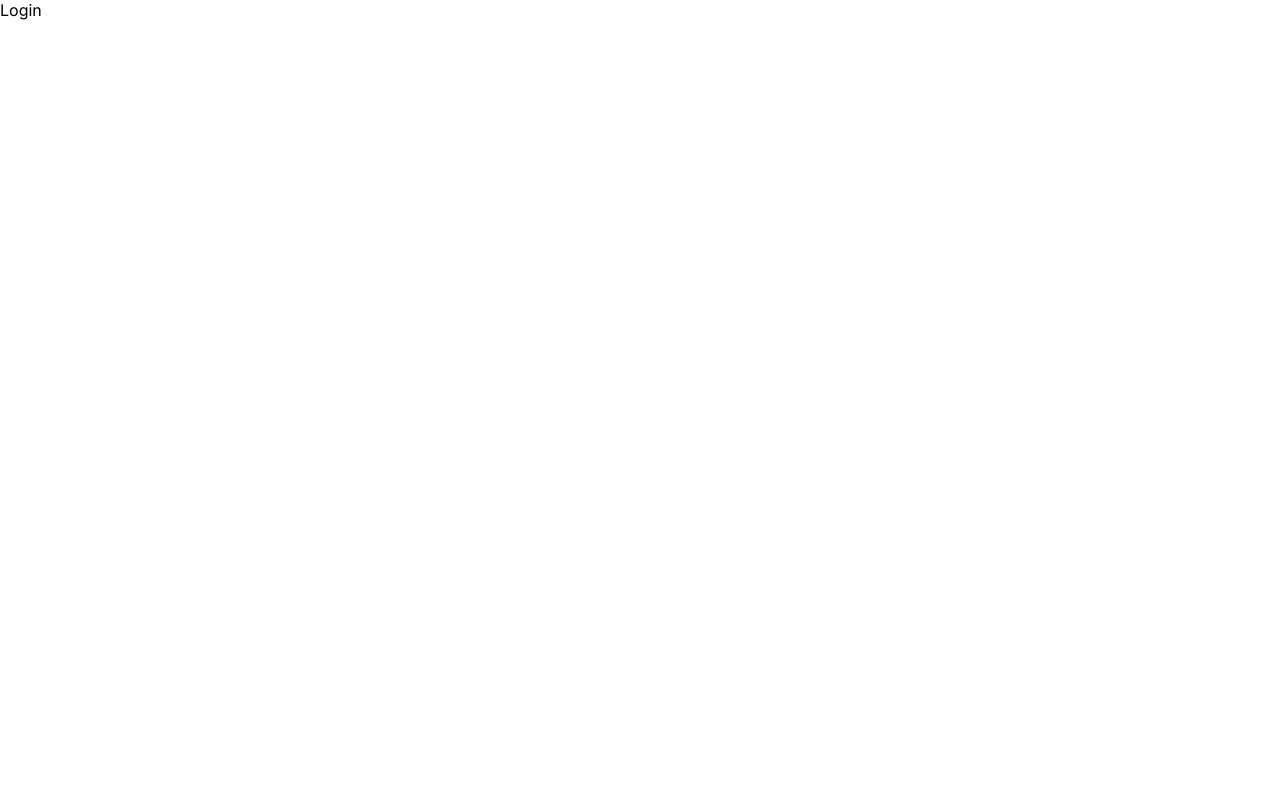
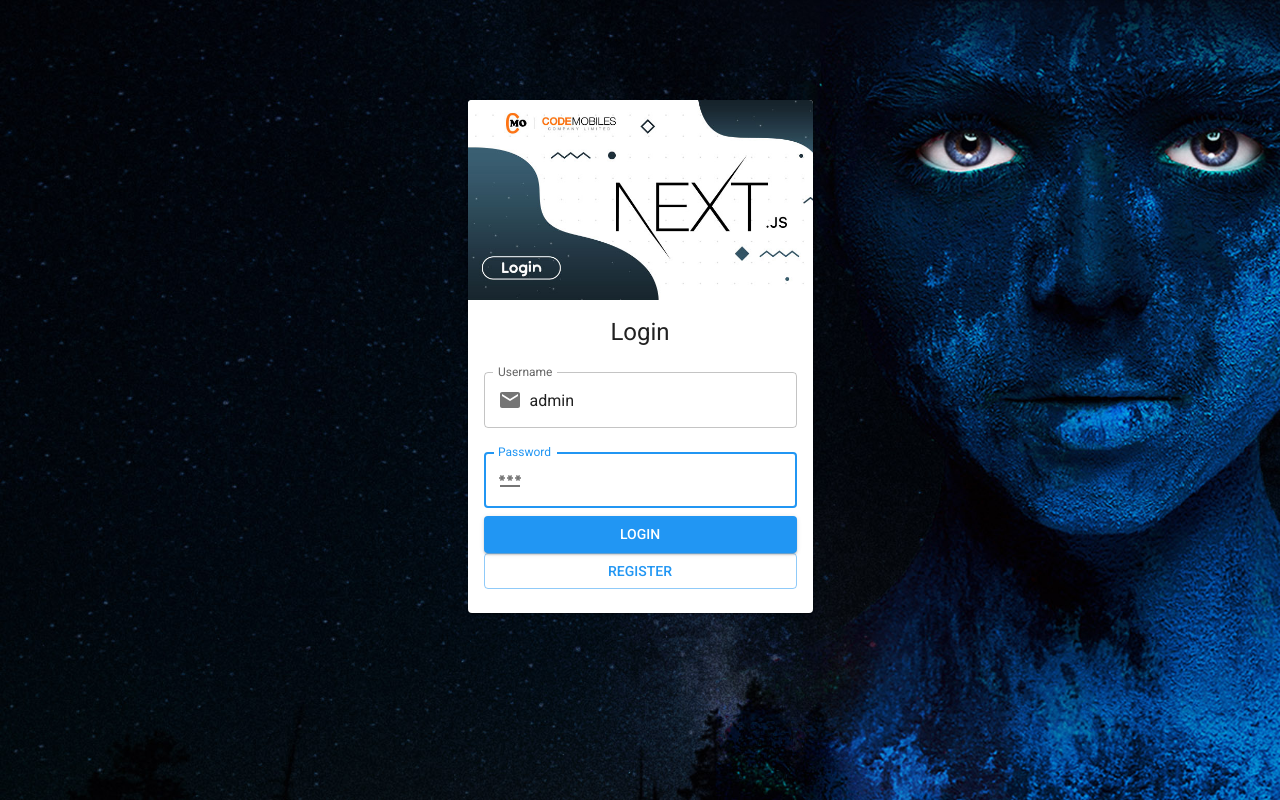
Before and after one commit to DevAiKaiSys/CMDev_Next.js, a Next.js app in the folder Workshops/stock/: page /login in a window 1280 px wide. Built offline with nearby package versions, Linux system fonts and the light colour scheme.

Commit message:
CMNextStock Workshop : ep35 register login navigation

```diff
--- a/Workshops/stock/app/(auth)/login/page.tsx
+++ b/Workshops/stock/app/(auth)/login/page.tsx
@@ -1,7 +1,175 @@
+'use client';
+
+import {
+  Alert,
+  Box,
+  Button,
+  Card,
+  CardContent,
+  CardMedia,
+  InputAdornment,
+  TextField,
+  Typography,
+} from '@mui/material';
+import * as Icons from '@mui/icons-material/';
 import React from 'react';
+import { Controller, useForm } from 'react-hook-form';
+import * as Yup from 'yup';
+import { yupResolver } from '@hookform/resolvers/yup';
+import { useRouter } from 'next/navigation';
+// import { useSelector } from 'react-redux';
+// import { RootState, useAppDispatch } from '@/src/store/store';
+// import { add, signIn, userSelector } from '@/src/store/slices/userSlice';
+
+interface User {
+  username: string;
+  password: string;
+}
 
 type Props = {};
 
 export default function Login({}: Props) {
-  return <div>Login</div>;
+  const router = useRouter();
+  const initialValue: User = { username: 'admin', password: '' };
+  const formValidateSchema = Yup.object().shape({
+    username: Yup.string().required('Username is required').trim(),
+    password: Yup.string().required('Password is required').trim(),
+  });
+
+  // const reducer = useSelector(userSelector);
+  // const dispatch = useAppDispatch();
+
+  const {
+    control,
+    handleSubmit,
+    formState: { errors },
+  } = useForm<User>({
+    defaultValues: initialValue,
+    resolver: yupResolver(formValidateSchema),
+  });
+
+  const showForm = () => {
+    return (
+      <form
+        onSubmit={handleSubmit(async (value: User) => {
+          // const result = await dispatch(signIn(value));
+          // if (signIn.fulfilled.match(result)) {
+          //   router.push('/stock');
+          // }
+        })}
+      >
+        {/* Username */}
+        <Controller
+          name="username"
+          control={control}
+          render={({ field }) => (
+            <TextField
+              {...field}
+              error={(errors.username?.message ?? '') != ''}
+              helperText={errors.username?.message?.toString()}
+              variant="outlined"
+              margin="normal"
+              fullWidth
+              InputProps={{
+                startAdornment: (
+                  <InputAdornment position="start">
+                    <Icons.Email />
+                  </InputAdornment>
+                ),
+              }}
+              label="Username"
+              autoComplete="email"
+              autoFocus
+            />
+          )}
+        />
+
+        {/* Password */}
+        <Controller
+          name="password"
+          control={control}
+          render={({ field }) => (
+            <TextField
+              {...field}
+              type="password"
+              error={(errors.password?.message ?? '') != ''}
+              helperText={errors.password?.message?.toString()}
+              variant="outlined"
+              margin="normal"
+              fullWidth
+              InputProps={{
+                startAdornment: (
+                  <InputAdornment position="start">
+                    <Icons.Password />
+                  </InputAdornment>
+                ),
+              }}
+              label="Password"
+              autoComplete="password"
+              autoFocus
+            />
+          )}
+        />
+
+        {/* {reducer.status == 'failed' && (
+          <Alert severity="error">Login failed</Alert>
+        )} */}
+
+        <Button
+          className="mt-8"
+          type="submit"
+          fullWidth
+          variant="contained"
+          color="primary"
+          // disabled={reducer.status == 'fetching'}
+        >
+          Login
+        </Button>
+
+        <Button
+          className="mt-4"
+          onClick={() => {
+            // dispatch(add());
+            router.push('/register');
+          }}
+          type="button"
+          fullWidth
+          variant="outlined"
+        >
+          Register
+        </Button>
+      </form>
+    );
+  };
+
+  return (
+    <Box className="flex justify-center items-center">
+      <Card className="max-w-[345px] mt-[100px]">
+        <CardMedia
+          sx={{ height: 200 }}
+          image="/static/img/next_login.jpg"
+          title="Contemplative Reptile"
+        />
+        <CardContent>
+          <Typography gutterBottom variant="h5" component="h2">
+            Login
+            {/* ({reducer.count}) */}
+          </Typography>
+          {showForm()}
+        </CardContent>
+      </Card>
+      <style jsx global>
+        {`
+          body {
+            min-height: 100vh;
+            position: relative;
+            margin: 0;
+            background-size: cover;
+            background-image: url('/static/img/bg4.jpg');
+            text-align: center;
+          }
+        `}
+      </style>
+    </Box>
+  );
 }
--- a/Workshops/stock/app/(auth)/register/page.tsx
+++ b/Workshops/stock/app/(auth)/register/page.tsx
@@ -18,6 +18,7 @@ import React, { useState } from 'react';
 import { Controller, useForm } from 'react-hook-form';
 import * as Yup from 'yup';
 import { yupResolver } from '@hookform/resolvers/yup';
+import { useRouter } from 'next/navigation';
 
 interface User {
   username: string;
@@ -33,6 +34,7 @@ export default function Register({}: Props) {
     username: Yup.string().required('Username is required').trim(),
     password: Yup.string().required('Password is required').trim(),
   });
+  const router = useRouter();
 
   const {
     control,
@@ -134,10 +136,10 @@ export default function Register({}: Props) {
 
         <Button
           className="mt-4"
-          // onClick={() => {
-          //   dispatch(add());
-          //   router.push('/login');
-          // }}
+          onClick={() => {
+            // dispatch(add());
+            router.push('/login');
+          }}
           type="button"
           fullWidth
           variant="outlined"
@@ -164,7 +166,7 @@ export default function Register({}: Props) {
           {showForm()}
         </CardContent>
       </Card>
-      {/* <style jsx global>
+      <style jsx global>
         {`
           body {
             min-height: 100vh;
@@ -175,7 +177,7 @@ export default function Register({}: Props) {
             text-align: center;
           }
         `}
-      </style> */}
+      </style>
     </Box>
   );
 }
```
